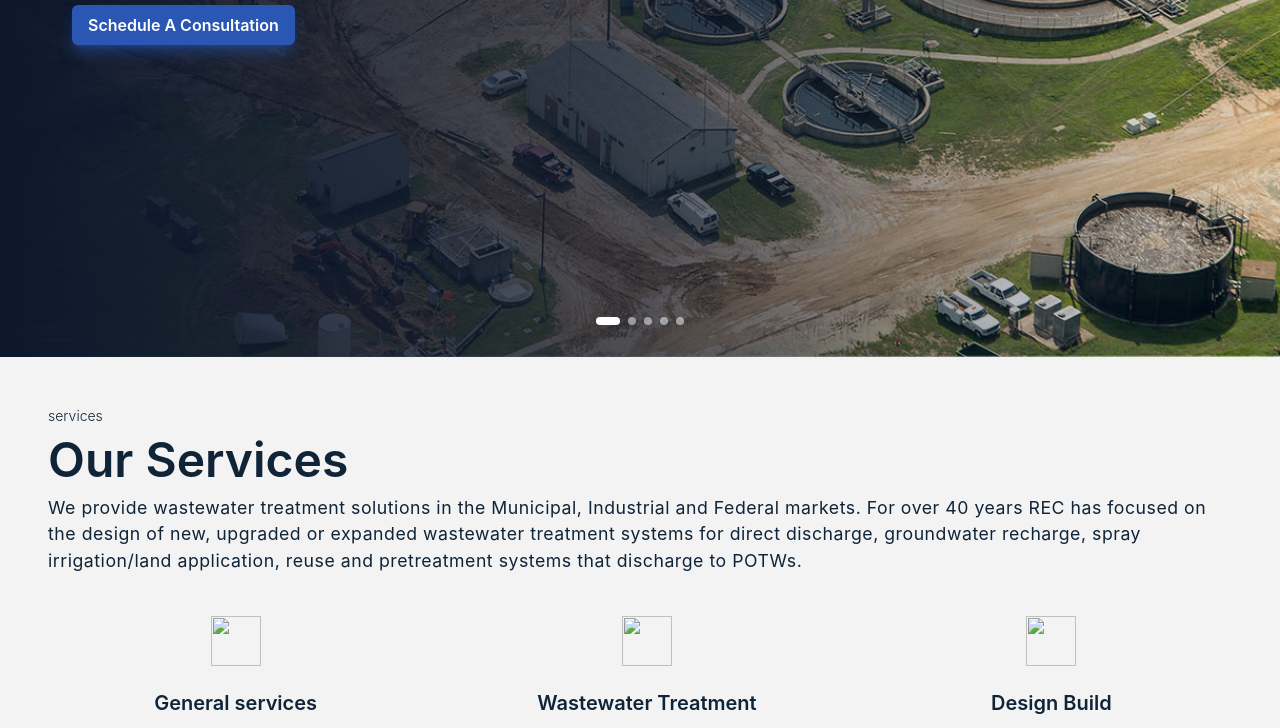
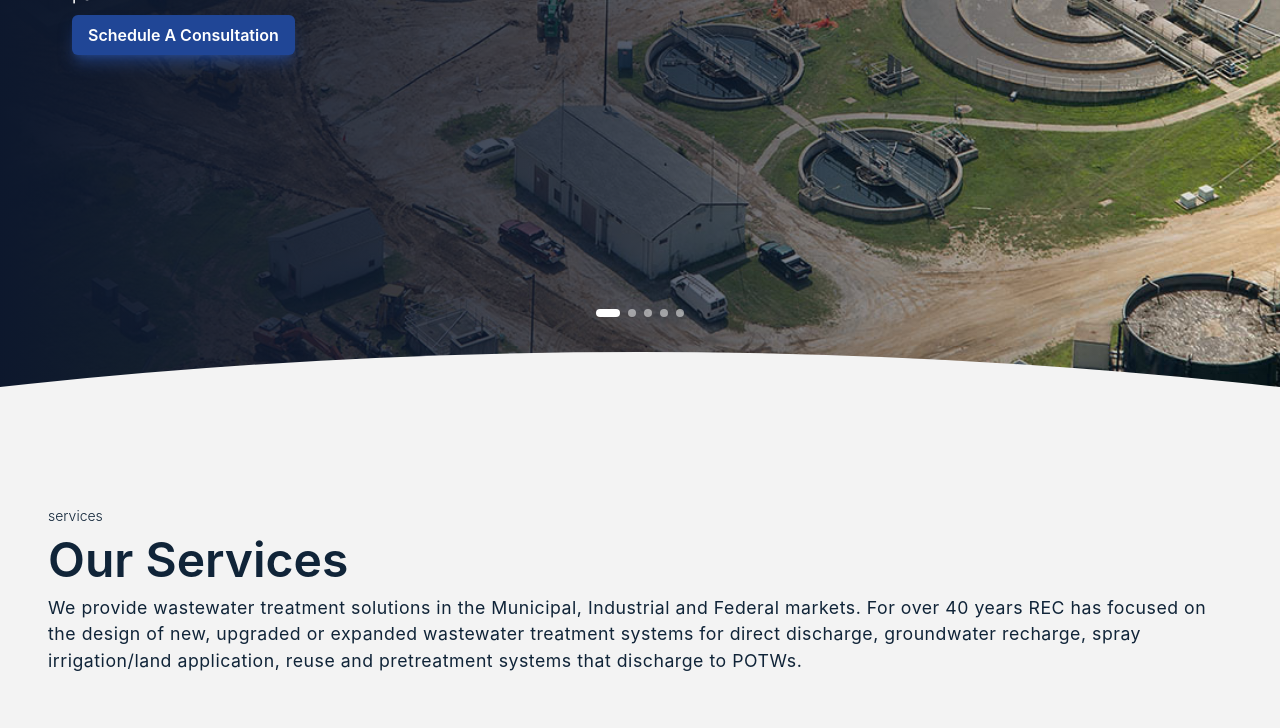
Before and after one commit to BryanF1nes/reidengineering, a website built with webpack: page src/template.html in a window 1280 px wide. Shown: the part 635-1363 px from the top of the page. Built offline with nearby package versions, Linux system fonts and the light colour scheme.

Commit message:
Feature: All routes work

```diff
--- a/src/components/hero/Hero.js
+++ b/src/components/hero/Hero.js
@@ -21,8 +21,9 @@
         const section = document.createElement("section");
 
         section.classList.add(
+            "bg-bg",
             "relative",
-            "min-h-[900px]",
+            "min-h-[1000px]",
             "flex",
             "items-center",
             "overflow-hidden"
@@ -43,6 +44,7 @@
             backgroundTwo,
             this.createOverlay(),
             this.createHero(),
+            this.createCurve(),
             this.createIndicators(),
         );
 
@@ -68,7 +70,7 @@
             "bg-center",
             "transition-opacity",
             "duration-[2000ms]",
-            "ease-in-out"
+            "ease-in-out",
         );
 
         return background;
@@ -106,7 +108,8 @@
             "w-full",
             "max-w-[1200px]",
             "mx-auto",
-            "px-8"
+            "px-8",
+            "-translate-y-10"
         );
 
         header.textContent =
@@ -134,14 +137,14 @@
 
         cta.classList.add(
             "font-semibold",
-            "bg-primary-500",
+            "bg-primary-600",
             "text-white",
             "px-4",
             "py-2",
             "rounded-md",
             "shadow-lg",
             "shadow-primary-500/50",
-            "hover:bg-primary-600",
+            "hover:bg-primary-500",
             "hover:text-white"
         );
 
@@ -154,12 +157,42 @@
         return container;
     },
 
+    createCurve() {
+        const namespace = "http://www.w3.org/2000/svg";
+
+        const svg = document.createElementNS(namespace, "svg");
+        const path = document.createElementNS(namespace, "path");
+
+        svg.setAttribute("viewBox", "0 0 1440 200");
+        svg.setAttribute("preserveAspectRatio", "none");
+
+        svg.classList.add(
+            "absolute",
+            "bottom-0",
+            "left-0",
+            "w-full",
+            "h-[140px]",
+            "z-20"
+        );
+
+        path.setAttribute("fill", "var(--color-bg)");
+
+        path.setAttribute(
+            "d",
+            "M0 100 Q720 0 1440 100 L1440 200 L0 200 Z"
+        );
+
+        svg.appendChild(path);
+
+        return svg;
+    },
+
     createIndicators() {
         const container = document.createElement("div");
 
         container.classList.add(
             "absolute",
-            "bottom-8",
+            "bottom-[140px]",
             "left-1/2",
             "-translate-x-1/2",
             "z-30",
--- a/src/components/navbar/Navbar.js
+++ b/src/components/navbar/Navbar.js
@@ -92,14 +92,14 @@
             if (item.primary) {
                 link.classList.add(
                     "font-semibold",
-                    "bg-primary-500",
+                    "bg-primary-600",
                     "text-white",
                     "px-4",
                     "py-2",
                     "rounded-md",
                     "shadow-lg",
                     "shadow-primary-500/50",
-                    "hover:bg-primary-600",
+                    "hover:bg-primary-500",
                     "hover:text-white",
                 );
             }
--- a/src/components/services/Services.js
+++ b/src/components/services/Services.js
@@ -1,21 +1,25 @@
+import cog from "../../../assets/main/vaadin_cog-o.svg";
+import ph from "../../../assets/main/material-symbols_water-ph-outline.svg";
+import design from "../../../assets/main/streamline-ultimate_blueprint-helmet-1.svg";
+
 const Services = {
     cards: [
         {
-            icon: '',
+            icon: cog,
             title: 'General services',
             body: 'While wastewater treatment is our core niche and focus other business areas such as land development, water and sewer pumping are just some of our services supported by our firm.',
             button: true,
             route: '/services'
         },
         {
-            icon: '',
+            icon: ph,
             title: 'Wastewater Treatment',
             body: 'We will guide you through the regulatory process and assist you in determining the most feasible design and project approach that will meet all stakeholders expectations and requirements.',
             button: true,
             route: '/services'
         },
         {
-            icon: '',
+            icon: design,
             title: 'Design Build',
             body: 'Design build has offered many clients the opportunity to stream line the overall project lifecycle saving valuable time due to the compressed design and construction schedules.',
             button: true,
@@ -74,7 +78,7 @@
 
     createCards(cards) {
         const container = document.createElement("div");
-        container.classList.add("flex", "items-stretch", "max-w-[1200px]", "mx-auto", "justify-between", "gap-8");
+        container.classList.add("flex", "items-stretch", "max-w-[1200px]", "mx-auto", "justify-between", "gap-8", "my-8");
 
         cards.map((card) => {
             const cardContainer = document.createElement("div");
@@ -88,8 +92,9 @@
                 "flex-col",
                 "items-center",
                 "justify-center",
-                "px-6",
-                "gap-6"
+                "px-10",
+                "gap-6",
+                "mb-[24px]"
             );
 
             img.src = card.icon;
@@ -109,7 +114,8 @@
             body.classList.add(
                 "text-body",
                 "text-text-primary",
-                "text-center"
+                "text-center",
+                "tracking-[0.03em]"
             );
 
             if (card.button) {
@@ -162,7 +168,7 @@
             "rounded-md",
             "shadow-lg",
             "shadow-primary-500/50",
-            "hover:bg-primary-600",
+            "hover:bg-primary-500",
             "hover:text-white",
         );
 
--- a/src/controllers/NavbarController.js
+++ b/src/controllers/NavbarController.js
@@ -3,19 +3,10 @@
 
 const NavbarController = {
     items: [
-        {
-            label: "About Us",
-            route: "/about",
-        },
-        {
-            label: "Services",
-            route: "/services",
-        },
-        {
-            label: "Contact Us",
-            route: "/contact",
-            primary: true,
-        },
+        { label: "Home", route: "/" },
+        { label: "About Us", route: "/about" },
+        { label: "Services", route: "/services" },
+        { label: "Contact Us", route: "/contact", primary: true },
     ],
 
     init() {
@@ -26,22 +17,7 @@
         }
 
         Navbar.render(container, this.items);
-        this.bindEvents(container);
     },
-
-    bindEvents(container) {
-        container.addEventListener("click", (event) => {
-            const link = event.target.closest("[data-route]");
-
-            if (!link) {
-                return;
-            }
-
-            event.preventDefault();
-
-            Router.navigate(link.dataset.route);
-        });
-    }
 };
 
 export default NavbarController;
--- a/src/services/Router.js
+++ b/src/services/Router.js
@@ -9,6 +9,18 @@
     },
 
     init() {
+        document.addEventListener("click", (event) => {
+            const link = event.target.closest("[data-route]");
+
+            if (!link) {
+                return;
+            }
+
+            event.preventDefault();
+
+            this.navigate(link.dataset.route);
+        });
+
         window.addEventListener("popstate", () => {
             this.load(window.location.pathname);
         });
@@ -18,7 +30,6 @@
 
     navigate(path) {
         window.history.pushState({}, "", path);
-
         this.load(path);
     },
 
--- a/src/template.html
+++ b/src/template.html
@@ -10,7 +10,7 @@
 
 <body>
     <header id="navbar"></header>
-    <main id="content" class=""></main>
+    <main id="content"></main>
     <script src="./index.js"></script>
 </body>
 
```
